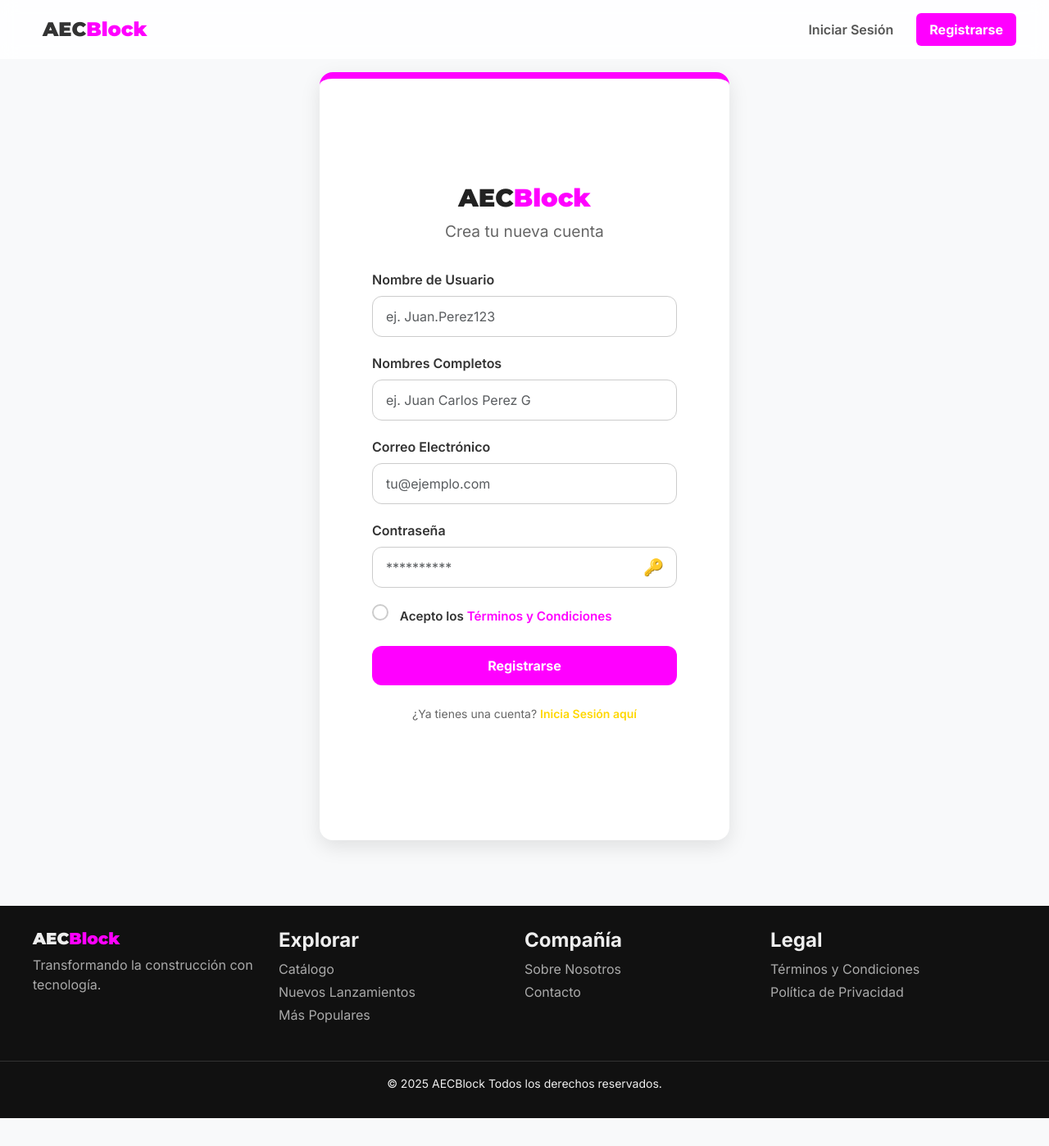
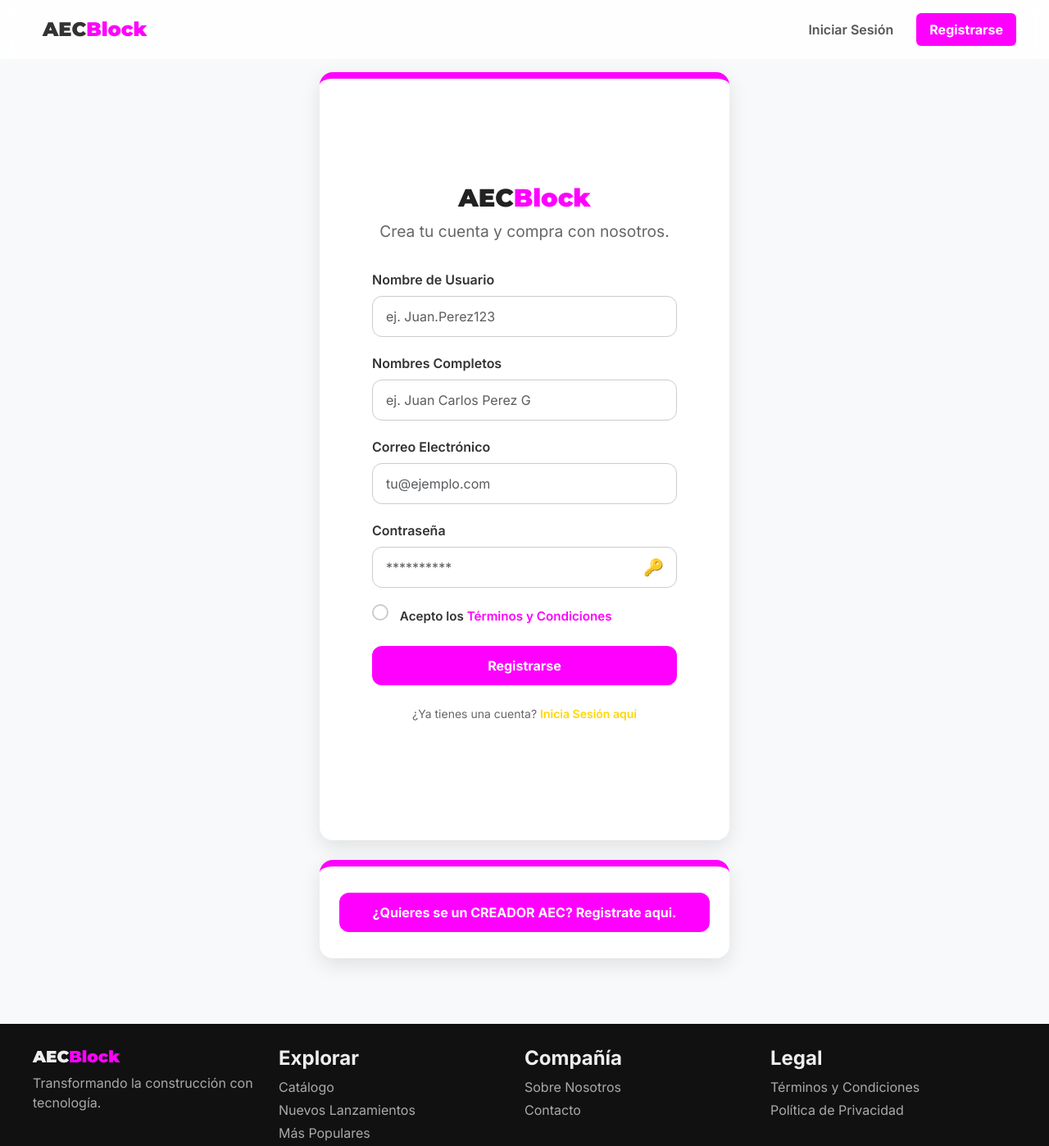
Before and after one commit to Edissonavil/aecf, a React (Create React App) app: page /registro in a window 1280 px wide. Shown: the top 1398 px of the page at 82% size. Before the commit the page ends 1364 px from the top, so only its background shows below. Built offline with nearby package versions, Linux system fonts and the light colour scheme.

Commit message:
actualizacion vistas

```diff
--- a/src/pages/LoginPage.jsx
+++ b/src/pages/LoginPage.jsx
@@ -2,10 +2,9 @@
 import React, { useState, useContext } from 'react'; // Removed useRef, useEffect
 import { Link, useNavigate } from 'react-router-dom';
 import { AuthContext } from '../context/AuthContext';
-import { toast } from 'react-toastify'; // <-- ADDED: Import toast
+import { toast } from 'react-toastify';
 
-// Assume you have a CSS file for your LoginPage styles
-// import '../styles/LoginPage.css';
+
 
 const LoginPage = () => {
   const [username, setUsername]   = useState('');
@@ -116,7 +115,7 @@ const LoginPage = () => {
             </Link>
             <p>
               ¿No tienes una cuenta?{' '}
-              <Link to="/register" className="register-link">
+              <Link to="/registro" className="register-link">
                 Regístrate aquí
               </Link>
             </p>
--- a/src/pages/RegisterPage.jsx
+++ b/src/pages/RegisterPage.jsx
@@ -3,6 +3,7 @@ import React, { useState } from 'react';
 import { useNavigate, Link } from 'react-router-dom';
 import { registerUser } from '../services/userService';
 import '../styles/RegisterPage.css'; // Asegúrate de que este archivo exista
+import '../styles/LoginPage.css';
 
 const RegisterPage = () => {
   const [form, setForm] = useState({
@@ -77,7 +78,7 @@ const RegisterPage = () => {
           <h1 className="register-title">
             AEC<span className="text-fuchsia-electric">Block</span>
           </h1>
-          <p className="register-subtitle">Crea tu nueva cuenta</p>
+          <p className="register-subtitle">Crea tu cuenta y compra con nosotros.</p>
         </div>
 
         <form onSubmit={handleSubmit} className="register-form">
@@ -192,6 +193,15 @@ const RegisterPage = () => {
           </div>
         </form>
       </div>
+              <div className="login-card2">
+              <div className="login-card__inner">
+              <Link to="/login-colaborador">
+                <button className="btn-colaborador">
+                  ¿Quieres se un CREADOR AEC? Registrate aqui.
+                </button>
+              </Link>
+            </div>
+            </div>
     </div>
   );
 };
```
